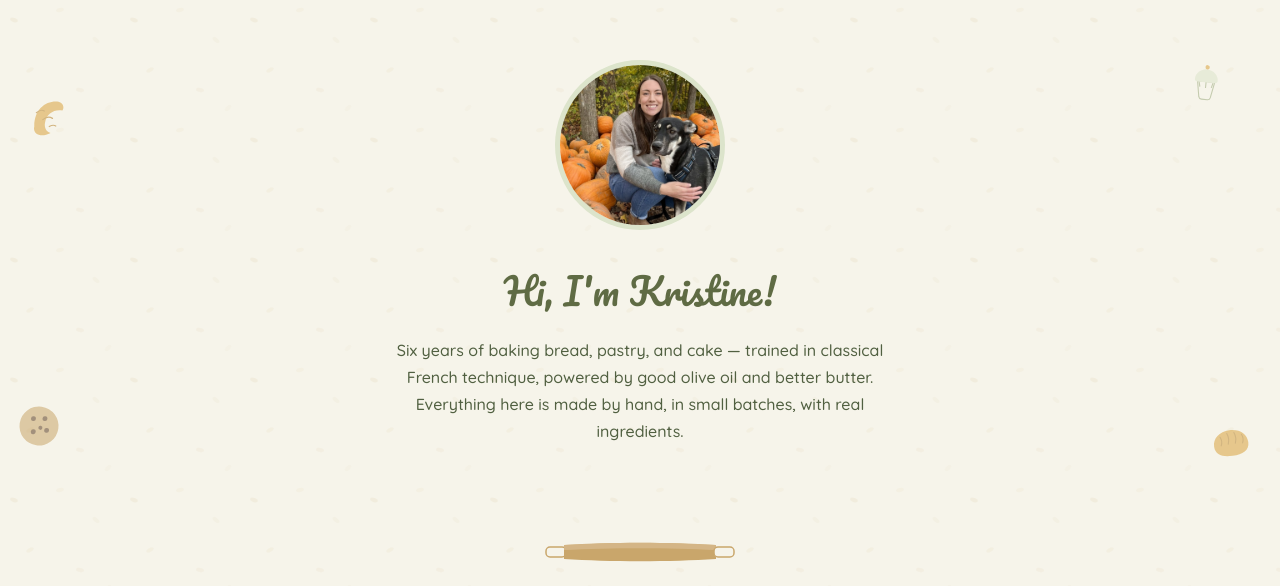
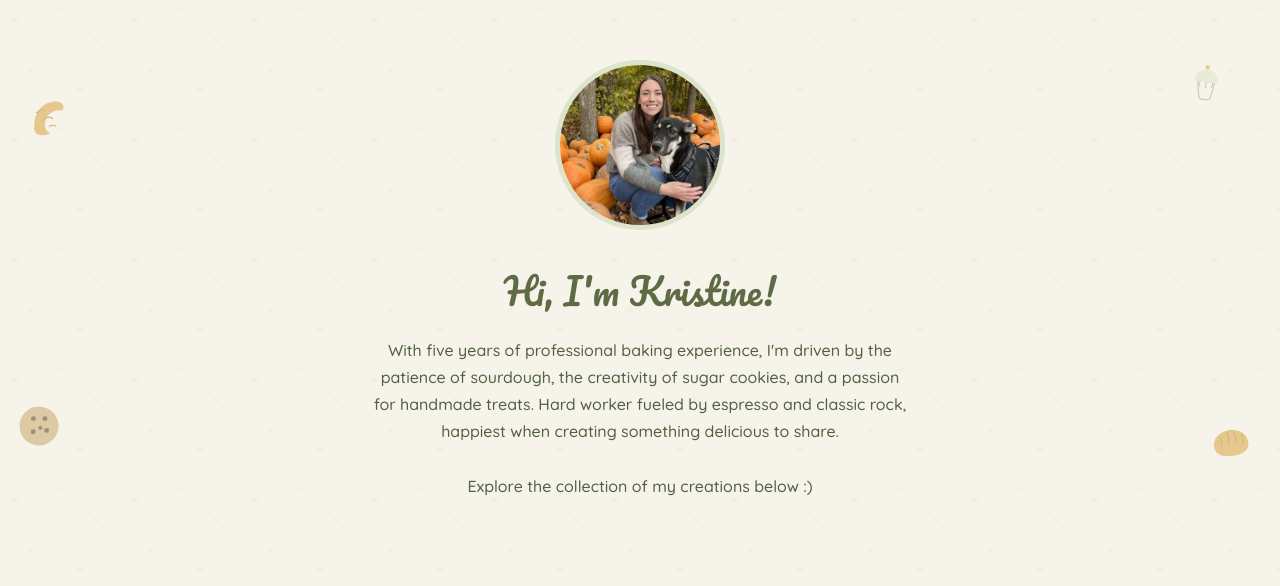
Before and after one commit to kristinebryk/me, a plain HTML site: page index.html in a window 1280 px wide. Shown: the top 586 px of the page. Drawn offline with Linux system fonts and the light colour scheme.

Commit message:
Updated wording

```diff
--- a/index.html
+++ b/index.html
@@ -79,9 +79,9 @@
         <header class="hero">
             <img class="hero-photo" src="images/profile.jpeg" alt="">
             <h1>Hi, I'm Kristine!</h1>
-            <p>Six years of baking bread, pastry, and cake — trained in classical French technique, powered by good
-                olive oil and better butter. Everything here is made by hand, in small batches, with real ingredients.
-            </p>
+            <p>With five years of professional baking experience, I'm driven by the patience of sourdough, the creativity of sugar cookies, and a passion for handmade treats. Hard worker fueled by espresso and classic rock, happiest when creating something delicious to share.</p>
+            <br>
+            <p>Explore the collection of my creations below :)</p>
         </header>
 
         <div class="divider">
@@ -165,7 +165,7 @@
                 </button></div>
         </section>
 
-        <footer>· made with love (and good olive oil) ·</footer>
+        <footer>· made with love (and good chocolate) ·</footer>
     </div>
 
     <div class="browser-modal" id="browserModal">
--- a/style.css
+++ b/style.css
@@ -6,7 +6,7 @@
     --olive-dark: #3E4630;
     --gold: #D9A441;
     --category-heading-font: "Bookman Old Style", "Century Schoolbook", "Clarendon Condensed", Georgia, serif;
-    --mosaic-row-height: 270px;
+    --mosaic-row-height: 225px;
   }
   * { box-sizing:border-box; }
   body {
@@ -24,7 +24,7 @@
     position: relative;
     overflow-x: hidden;
   }
-  .wrap { max-width: 1000px; margin:0 auto; padding: 0 26px; position: relative; z-index: 1; }
+  .wrap { max-width: 1000px; margin:0 auto; padding: 0 5px; position: relative; z-index: 1; }
 
   .deco { position: absolute; z-index: 0; opacity: 0.55; pointer-events: none; }
   .deco svg { width:100%; height:100%; display:block; }
```
Also changed, not shown: images/breads/4.JPEG.
